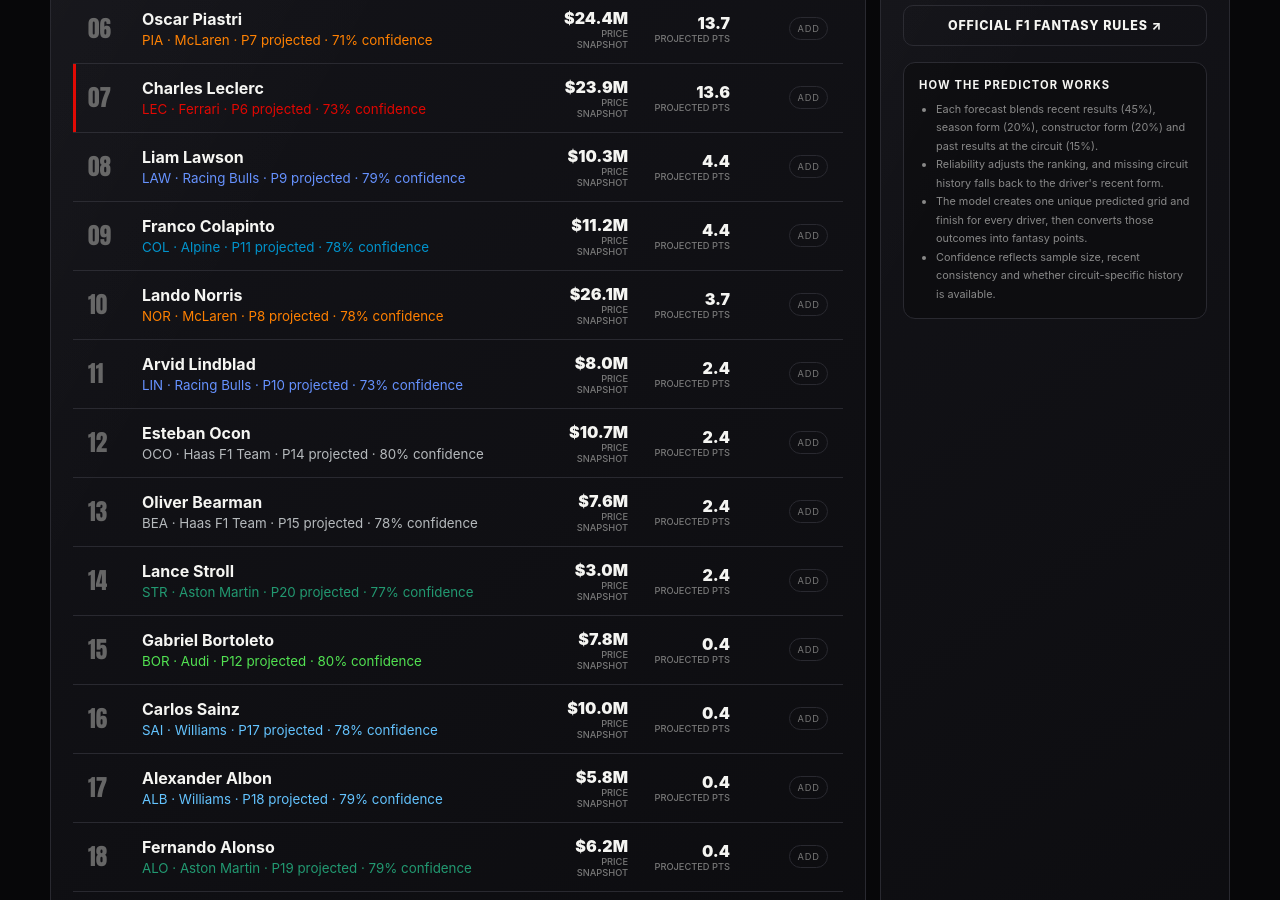
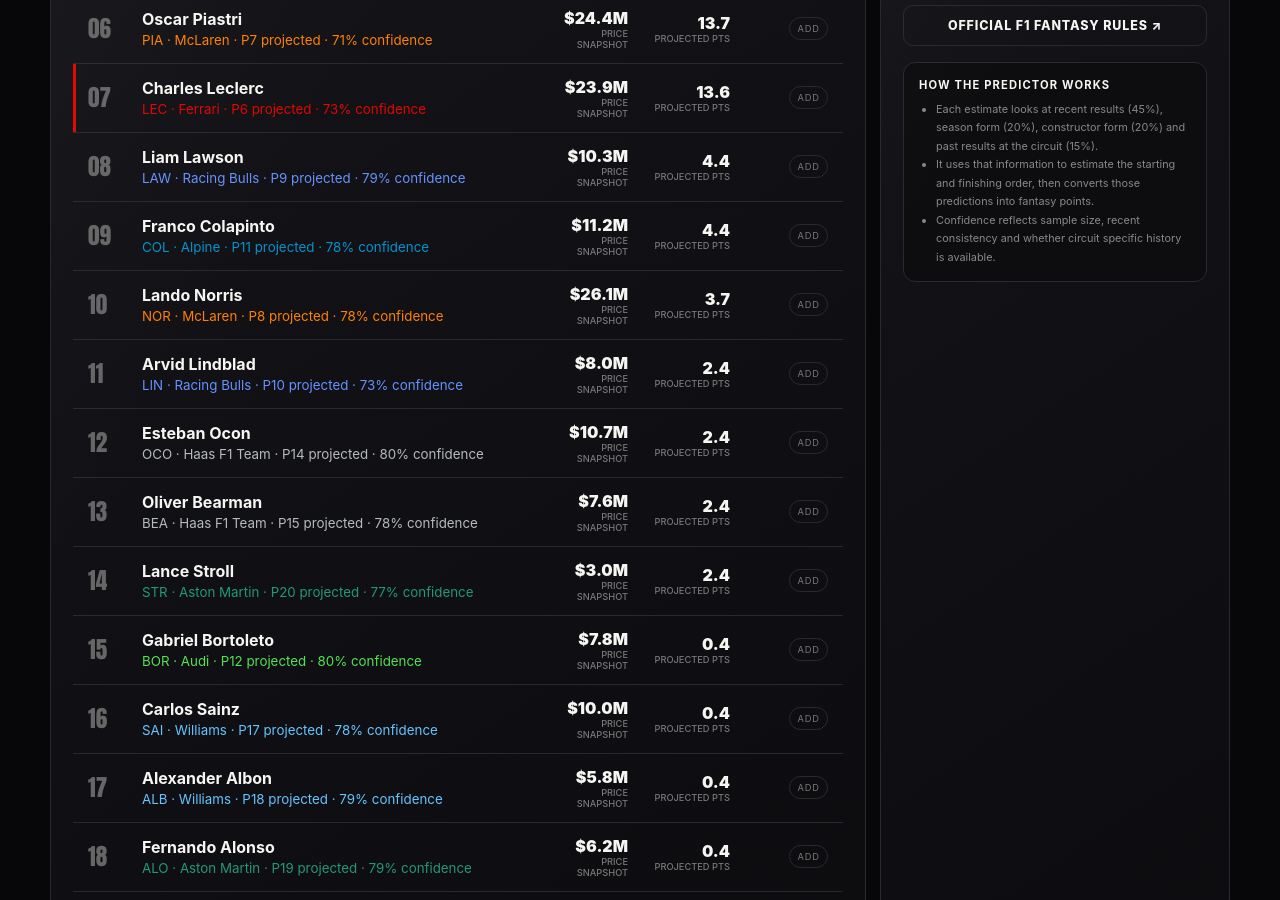
Before and after one commit to emilyhychang/f1-site, a plain HTML site: page docs/fantasy.html in a window 1280 px wide. Shown: the part 1055-1955 px from the top of the page. Drawn offline with Linux system fonts and the light colour scheme.

Commit message:
Wording fixes

```diff
--- a/docs/fantasy.html
+++ b/docs/fantasy.html
@@ -177,20 +177,16 @@
             <h4>How the predictor works</h4>
             <ul>
               <li>
-                Each forecast blends recent results (45%), season form (20%),
+                Each estimate looks at recent results (45%), season form (20%),
                 constructor form (20%) and past results at the circuit (15%).
               </li>
               <li>
-                Reliability adjusts the ranking, and missing circuit history
-                falls back to the driver's recent form.
-              </li>
-              <li>
-                The model creates one unique predicted grid and finish for every
-                driver, then converts those outcomes into fantasy points.
+                It uses that information to estimate the starting and finishing order,
+                then converts those predictions into fantasy points.
               </li>
               <li>
                 Confidence reflects sample size, recent consistency and whether
-                circuit-specific history is available.
+                circuit specific history is available.
               </li>
             </ul>
           </div>
```
Also changed, not shown: docs/charles.html (+3 -5 lines), docs/schedule.html (+1 -3 lines).
